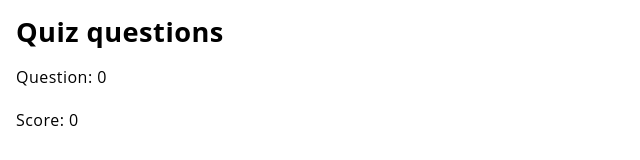
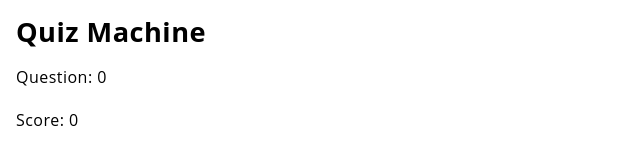
Before and after one commit to rolandjlevy/react-quizmachine, a React app: page / in a window 1280 px wide. Shown: the top 160 px of the page, without its empty margins (0-640 px from the left). Built offline with nearby package versions, Linux system fonts and the light colour scheme; no server answers.

Commit message:
Very minor tweaks

```diff
--- a/src/components/App.js
+++ b/src/components/App.js
@@ -8,7 +8,7 @@ class App extends React.Component {
   render(){
     return (
       <main>
-        <h1>Quiz questions</h1>
+        <h1>Quiz Machine</h1>
         <NextContainer />
         <QuestionContainer />
         <ScoreContainer />
--- a/src/components/Question.js
+++ b/src/components/Question.js
@@ -5,7 +5,7 @@ class Question extends React.Component {
 
     constructor(props) {
         super(props);
-        this.state = { timer: 5 };
+        this.state = { timer: "Ready..." };
     }
     componentDidMount () {
         // console.log(`Step 1: calling fetchQuestion`);
```
